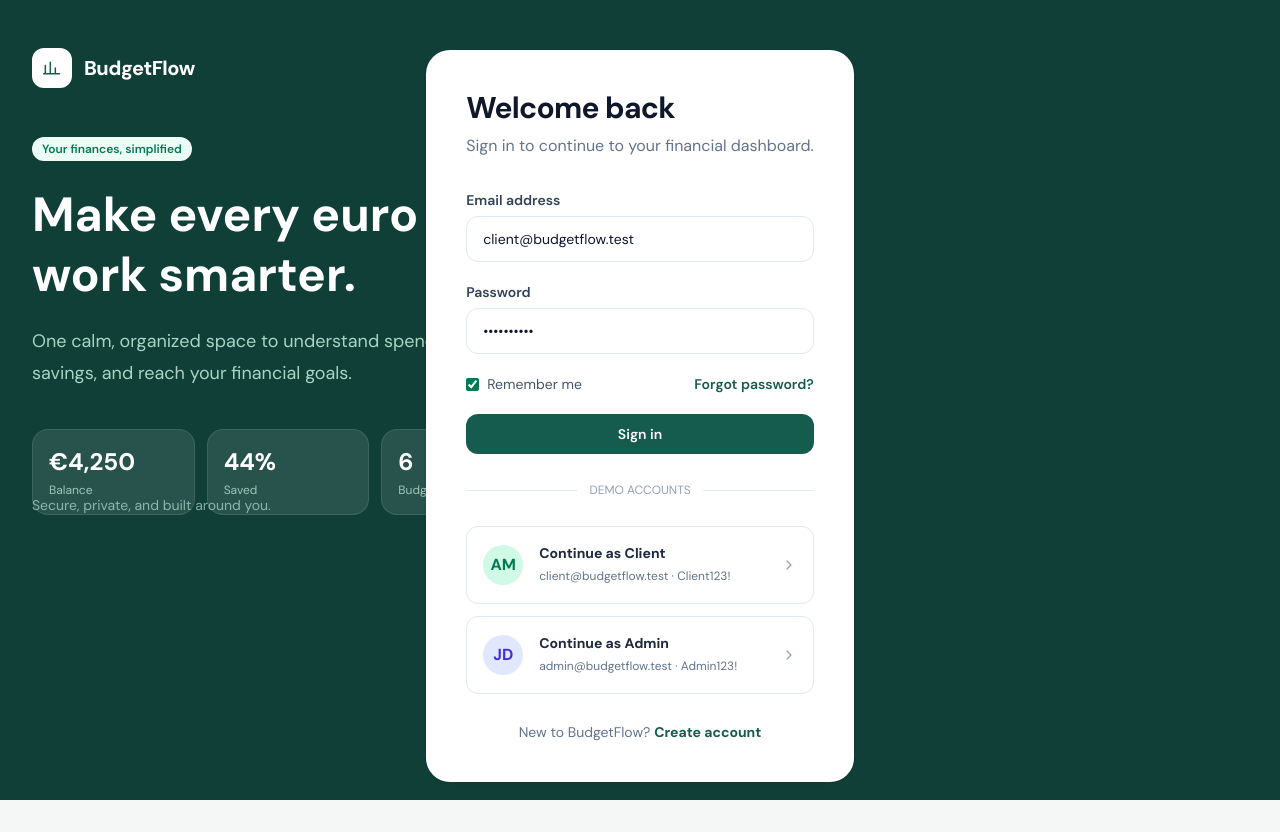
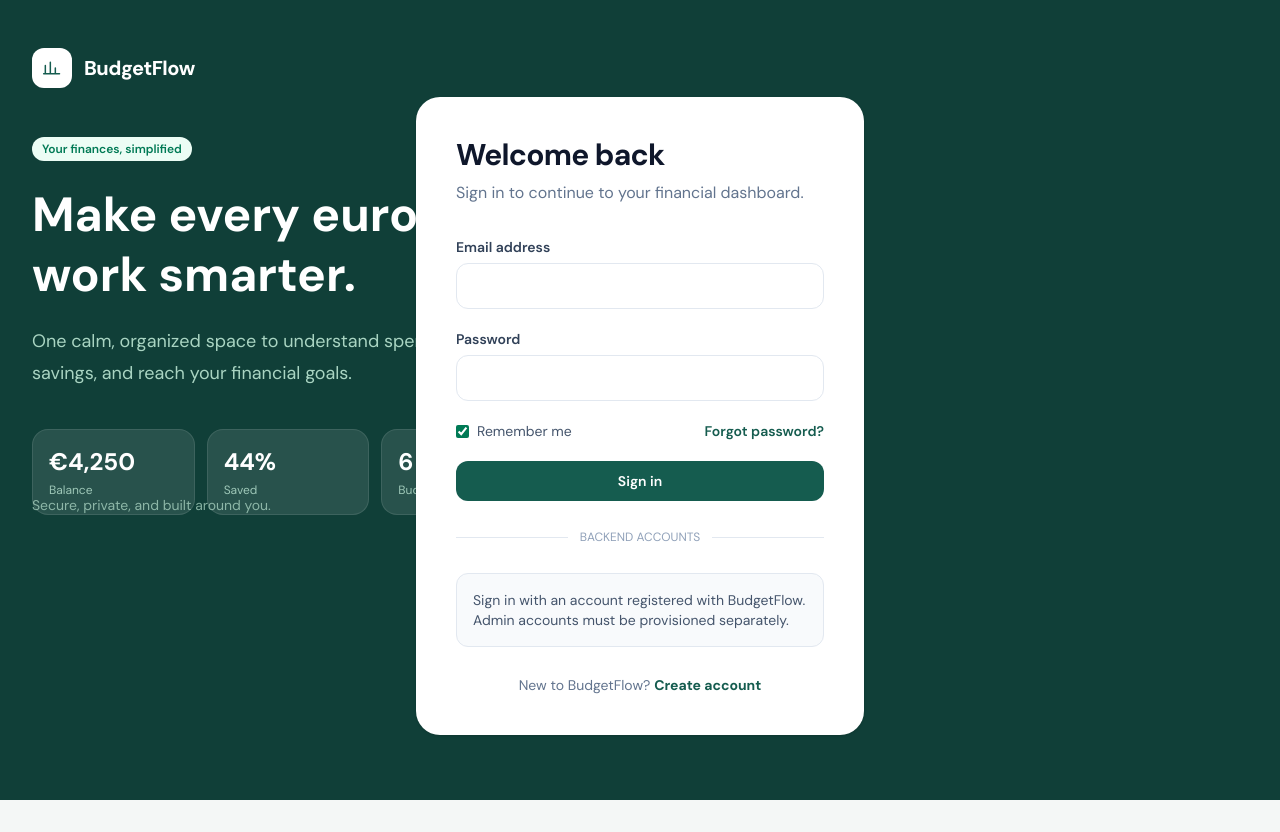
Before and after one commit to wendykhalil/budgetFlow-Finance, a React (Vite) app: page /login in a window 1280 px wide. Built offline with nearby package versions, Linux system fonts and the light colour scheme; no server answers.

Commit message:
fix local frontend CORS

```diff
--- a/src/contexts/AuthContext.jsx
+++ b/src/contexts/AuthContext.jsx
@@ -1,6 +1,5 @@
 import { createContext, useContext, useEffect, useState } from 'react'
-import { demoAccounts, findUserByEmail } from '@/data/mockUsers'
-import { getRegisteredUsers, saveRegisteredUsers } from '@/data/registeredUsers'
+import { apiRequest } from '@/lib/api'
 
 const AuthContext = createContext(null)
 
@@ -12,91 +11,101 @@ export const useAuth = () => {
   return context
 }
 
-const SESSION_KEY = 'budgetflow_session'
+// Keep sign-in across reloads without persisting user credentials.
+const TOKEN_KEY = 'budgetflow_token'
+const LEGACY_SESSION_KEY = 'budgetflow_session'
+const LEGACY_USERS_KEY = 'budgetflow_users'
 
-const getUserFromStorage = (email, password) => {
-  const users = getRegisteredUsers()
-  return users.find((u) => u.email.toLowerCase() === email.trim().toLowerCase() && u.password === password)
+function removeLegacyAuthData() {
+  localStorage.removeItem(LEGACY_SESSION_KEY)
+  localStorage.removeItem(LEGACY_USERS_KEY)
 }
 
-const getDemoUser = (email, password) => {
-  const account = Object.values(demoAccounts).find(
-    (demo) => demo.email === email && demo.password === password,
-  )
-  if (!account) return null
+function getAuthUser(user) {
+  const initials = [user.firstName, user.lastName]
+    .filter((name) => typeof name === 'string' && name.trim())
+    .map((name) => name.trim()[0])
+    .join('')
+    .toUpperCase()
 
-  const profileEmail = account.role === 'admin' ? 'john.s@example.com' : 'alex.martin@example.com'
-  const user = findUserByEmail(profileEmail)
-  return user ? { ...user, role: account.role } : null
-}
-
-const getAuthUser = (user) => ({
-  id: user.id,
-  firstName: user.firstName,
-  lastName: user.lastName,
-  email: user.email,
+  return {
+    ...user,
     phone: user.phone || '',
     country: user.country || '',
     currency: user.currency || 'EUR',
-  role: user.role,
-  avatar: user.avatar,
-  avatarColor: user.avatarColor,
-})
+    avatar: user.avatar || initials,
+    avatarColor: user.avatarColor || 'blue',
+  }
+}
+
+function readAuthResponse(response) {
+  if (!response?.token || !response.user || !response.user.role) {
+    throw new Error('The authentication service returned an invalid response.')
+  }
+  return { token: response.token, user: getAuthUser(response.user) }
+}
 
 export const AuthProvider = ({ children }) => {
   const [user, setUser] = useState(null)
   const [loading, setLoading] = useState(true)
+  const [authError, setAuthError] = useState('')
 
   useEffect(() => {
-    const session = localStorage.getItem(SESSION_KEY)
-    if (session) {
+    let isMounted = true
+    removeLegacyAuthData()
+    const token = localStorage.getItem(TOKEN_KEY)
+
+    async function restoreSession() {
+      if (!token) {
+        setLoading(false)
+        return
+      }
+
       try {
-        const parsed = JSON.parse(session)
-        const storedUser =
-          getUserFromStorage(parsed.email, parsed.password) ||
-          getDemoUser(parsed.email, parsed.password)
-        if (storedUser) setUser(getAuthUser(storedUser))
-      } catch {
-        localStorage.removeItem(SESSION_KEY)
+        const response = await apiRequest('auth/me', { token })
+        if (!response?.user) {
+          throw new Error('The authentication service returned an invalid response.')
+        }
+        if (isMounted) {
+          setUser(getAuthUser(response.user))
+          setAuthError('')
+        }
+      } catch (error) {
+        if (!isMounted) return
+        if (error.status === 401) {
+          localStorage.removeItem(TOKEN_KEY)
+        }
+        setUser(null)
+        setAuthError(error.message || 'Could not restore your session.')
+      } finally {
+        if (isMounted) setLoading(false)
       }
     }
-    setLoading(false)
+
+    restoreSession()
+    return () => {
+      isMounted = false
+    }
   }, [])
 
-  const login = (email, password) => {
-    const storedUser = getUserFromStorage(email, password)
-    if (storedUser) {
-      const userData = {
-        id: storedUser.id,
-        firstName: storedUser.firstName,
-        lastName: storedUser.lastName,
-        email: storedUser.email,
-        phone: storedUser.phone || '',
-        country: storedUser.country || '',
-        currency: storedUser.currency || 'EUR',
-        role: storedUser.role,
-        avatar: storedUser.avatar,
-        avatarColor: storedUser.avatarColor,
-      }
-      setUser(userData)
-      localStorage.setItem(SESSION_KEY, JSON.stringify({ email, password }))
-      return { success: true, user: userData }
-    }
-
-    const demoUser = getDemoUser(email, password)
-    if (demoUser) {
-      const userData = getAuthUser(demoUser)
-      setUser(userData)
-      localStorage.setItem(SESSION_KEY, JSON.stringify({ email, password }))
-      return { success: true, user: userData }
-    }
-
-    return { success: false, error: 'Invalid email or password' }
+  const login = async (email, password) => {
+    const response = await apiRequest('auth/login', {
+      method: 'POST',
+      body: { email, password },
+    })
+    const result = readAuthResponse(response)
+    removeLegacyAuthData()
+    localStorage.setItem(TOKEN_KEY, result.token)
+    setUser(result.user)
+    setAuthError('')
+    return { success: true, user: result.user }
   }
 
   const logout = () => {
     setUser(null)
-    localStorage.removeItem(SESSION_KEY)
+    localStorage.removeItem(TOKEN_KEY)
+    removeLegacyAuthData()
+    setAuthError('')
   }
 
   const updateProfile = (profile) => {
@@ -110,36 +119,31 @@ export const AuthProvider = ({ children }) => {
     } : currentUser)
   }
 
-  const register = (formData) => {
-    const users = getRegisteredUsers()
-    const email = formData.email.trim().toLowerCase()
-    if (users.some((u) => u.email.toLowerCase() === email) || findUserByEmail(email)) {
-      return { success: false, error: 'Email already registered' }
-    }
-    const newUser = {
-      id: `usr_${Date.now()}_${Math.random().toString(36).slice(2, 8)}`,
+  const register = async (formData) => {
+    const response = await apiRequest('auth/register', {
+      method: 'POST',
+      body: {
         firstName: formData.firstName.trim(),
         lastName: formData.lastName.trim(),
-      email,
+        email: formData.email.trim().toLowerCase(),
         phone: formData.phone || '',
         password: formData.password,
-      role: 'client',
-      status: 'active',
         currency: formData.currency || 'EUR',
         country: formData.country || 'France',
-      avatar: `${formData.firstName[0]}${formData.lastName[0]}`.toUpperCase(),
-      avatarColor: 'blue',
-      joinedAt: new Date().toISOString(),
-      transactionsCount: 0,
-    }
-    users.push(newUser)
-    saveRegisteredUsers(users)
-    return { success: true, user: newUser }
+      },
+    })
+    const result = readAuthResponse(response)
+    removeLegacyAuthData()
+    localStorage.setItem(TOKEN_KEY, result.token)
+    setUser(result.user)
+    setAuthError('')
+    return { success: true, user: result.user }
   }
 
   const value = {
     user,
     loading,
+    authError,
     login,
     logout,
     updateProfile,
--- a/src/data/mockUsers.js
+++ b/src/data/mockUsers.js
@@ -5,7 +5,6 @@ const mockUsers = [
     lastName: 'Martin',
     email: 'alex.martin@example.com',
     phone: '+33 6 12 34 56 78',
-    password: 'password',
     role: 'client',
     status: 'active',
     currency: 'EUR',
@@ -21,7 +20,6 @@ const mockUsers = [
     lastName: 'Wilson',
     email: 'sarah.w@example.com',
     phone: '+33 6 23 45 67 89',
-    password: 'password',
     role: 'client',
     status: 'active',
     currency: 'EUR',
@@ -37,7 +35,6 @@ const mockUsers = [
     lastName: 'Smith',
     email: 'john.s@example.com',
     phone: '+33 6 34 56 78 90',
-    password: 'password',
     role: 'admin',
     status: 'active',
     currency: 'EUR',
@@ -53,7 +50,6 @@ const mockUsers = [
     lastName: 'Johnson',
     email: 'emma.j@example.com',
     phone: '+33 6 45 67 89 01',
-    password: 'password',
     role: 'client',
     status: 'pending',
     currency: 'EUR',
@@ -69,7 +65,6 @@ const mockUsers = [
     lastName: 'Brown',
     email: 'michael.b@example.com',
     phone: '+33 6 56 78 90 12',
-    password: 'password',
     role: 'client',
     status: 'suspended',
     currency: 'EUR',
@@ -81,19 +76,6 @@ const mockUsers = [
   },
 ]
 
-const demoAccounts = {
-  client: {
-    email: 'client@budgetflow.test',
-    password: 'Client123!',
-    role: 'client',
-  },
-  admin: {
-    email: 'admin@budgetflow.test',
-    password: 'Admin123!',
-    role: 'admin',
-  },
-}
-
 const findUserByEmail = (email) => mockUsers.find((u) => u.email.toLowerCase() === email.toLowerCase())
 
 const getUserById = (id) => mockUsers.find((u) => u.id === id)
@@ -103,4 +85,4 @@ const getInitials = (user) => {
   return `${user.firstName[0]}${user.lastName[0]}`.toUpperCase()
 }
 
-export { mockUsers, demoAccounts, findUserByEmail, getUserById, getInitials }
+export { mockUsers, findUserByEmail, getUserById, getInitials }
--- a/src/lib/api.js
+++ b/src/lib/api.js
@@ -47,7 +47,9 @@ export async function apiRequest(endpoint, options = {}) {
       typeof responseData?.message === 'string'
         ? responseData.message
         : `Request failed (${response.status}${response.statusText ? ` ${response.statusText}` : ''}).`
-    throw new Error(message)
+    const error = new Error(message)
+    error.status = response.status
+    throw error
   }
 
   return responseData
--- a/src/pages/auth/Login.jsx
+++ b/src/pages/auth/Login.jsx
@@ -1,58 +1,40 @@
 import { useState } from 'react'
 import { useNavigate, useLocation } from 'react-router-dom'
 import { useAuth } from '@/contexts/AuthContext'
-import { demoAccounts } from '@/data/mockUsers'
 import Logo from '@/components/layout/Logo'
 import Button from '@/components/ui/Button'
 import Badge from '@/components/ui/Badge'
 import Input from '@/components/ui/Input'
-import Icon from '@/components/ui/Icon'
 
 export function Login() {
   const navigate = useNavigate()
   const location = useLocation()
-  const { login } = useAuth()
+  const { login, authError } = useAuth()
 
-  const [email, setEmail] = useState('client@budgetflow.test')
-  const [password, setPassword] = useState('Client123!')
+  const [email, setEmail] = useState('')
+  const [password, setPassword] = useState('')
   const [error, setError] = useState('')
   const [loading, setLoading] = useState(false)
 
-  const redirectPath = location.state?.from || '/client/dashboard'
-
-  const handleSubmit = (e) => {
+  const handleSubmit = async (e) => {
     e.preventDefault()
+    if (loading) return
     setLoading(true)
     setError('')
 
-    const result = login(email, password)
-
-    if (result.success) {
-      const session = localStorage.getItem('budgetflow_session')
-      let path = redirectPath
-      if (session) {
-        try {
-          const { email: sessionEmail } = JSON.parse(session)
-          if (sessionEmail === demoAccounts.admin.email) {
-            path = '/admin/dashboard'
-          }
-        } catch {
-          path = '/client/dashboard'
-        }
-      } else {
-        path = result.user.role === 'admin' ? '/admin/dashboard' : '/client/dashboard'
-      }
+    try {
+      const result = await login(email, password)
+      const isAdmin = result.user.role === 'admin'
+      const rolePrefix = isAdmin ? '/admin/' : '/client/'
+      const roleHome = isAdmin ? '/admin/dashboard' : '/client/dashboard'
+      const requestedPath = location.state?.from
+      const path = requestedPath?.startsWith(rolePrefix) ? requestedPath : roleHome
       navigate(path, { replace: true })
-    } else {
-      setError(result.error || 'Invalid email or password')
+    } catch (loginError) {
+      setError(loginError.message || 'Unable to sign in.')
+    } finally {
+      setLoading(false)
     }
-    setLoading(false)
-  }
-
-  const handleDemoLogin = (demoType) => {
-    const demo = demoAccounts[demoType]
-    setEmail(demo.email)
-    setPassword(demo.password)
   }
 
   return (
@@ -114,7 +96,7 @@ export function Login() {
               type="email"
               value={email}
               onChange={(e) => setEmail(e.target.value)}
-              error={error}
+              error={error || authError}
             />
             <Input
               label="Password"
@@ -145,44 +127,10 @@ export function Login() {
           </form>
 
           <div className="my-7 flex items-center gap-3 text-xs text-slate-400 before:h-px before:flex-1 before:bg-slate-200 after:h-px after:flex-1 after:bg-slate-200">
-            DEMO ACCOUNTS
+            BACKEND ACCOUNTS
           </div>
-
-          <div className="space-y-3">
-            <button
-              onClick={() => handleDemoLogin('client')}
-              className="flex w-full items-center gap-4 rounded-xl border border-slate-200 p-4 text-left hover:border-emerald-300 hover:bg-emerald-50/30"
-            >
-              <span className="grid size-10 place-items-center rounded-full bg-emerald-100 font-bold text-emerald-700">
-                AM
-              </span>
-              <span className="flex-1">
-                <span className="block text-sm font-bold text-slate-800">
-                  Continue as Client
-                </span>
-                <span className="text-xs text-slate-500">
-                  client@budgetflow.test · Client123!
-                </span>
-              </span>
-              <Icon name="arrow" className="size-4 text-slate-400" />
-            </button>
-            <button
-              onClick={() => handleDemoLogin('admin')}
-              className="flex w-full items-center gap-4 rounded-xl border border-slate-200 p-4 text-left hover:border-indigo-300 hover:bg-indigo-50/30"
-            >
-              <span className="grid size-10 place-items-center rounded-full bg-indigo-100 font-bold text-indigo-700">
-                JD
-              </span>
-              <span className="flex-1">
-                <span className="block text-sm font-bold text-slate-800">
-                  Continue as Admin
-                </span>
-                <span className="text-xs text-slate-500">
-                  admin@budgetflow.test · Admin123!
-                </span>
-              </span>
-              <Icon name="arrow" className="size-4 text-slate-400" />
-            </button>
+          <div className="rounded-xl border border-slate-200 bg-slate-50 p-4 text-sm text-slate-600">
+            Sign in with an account registered with BudgetFlow. Admin accounts must be provisioned separately.
           </div>
 
           <p className="mt-7 text-center text-sm text-slate-500">
```
Also changed, not shown: src/pages/auth/Register.jsx (+10 -8 lines). Lines whose indentation alone changed are shown as unchanged.
